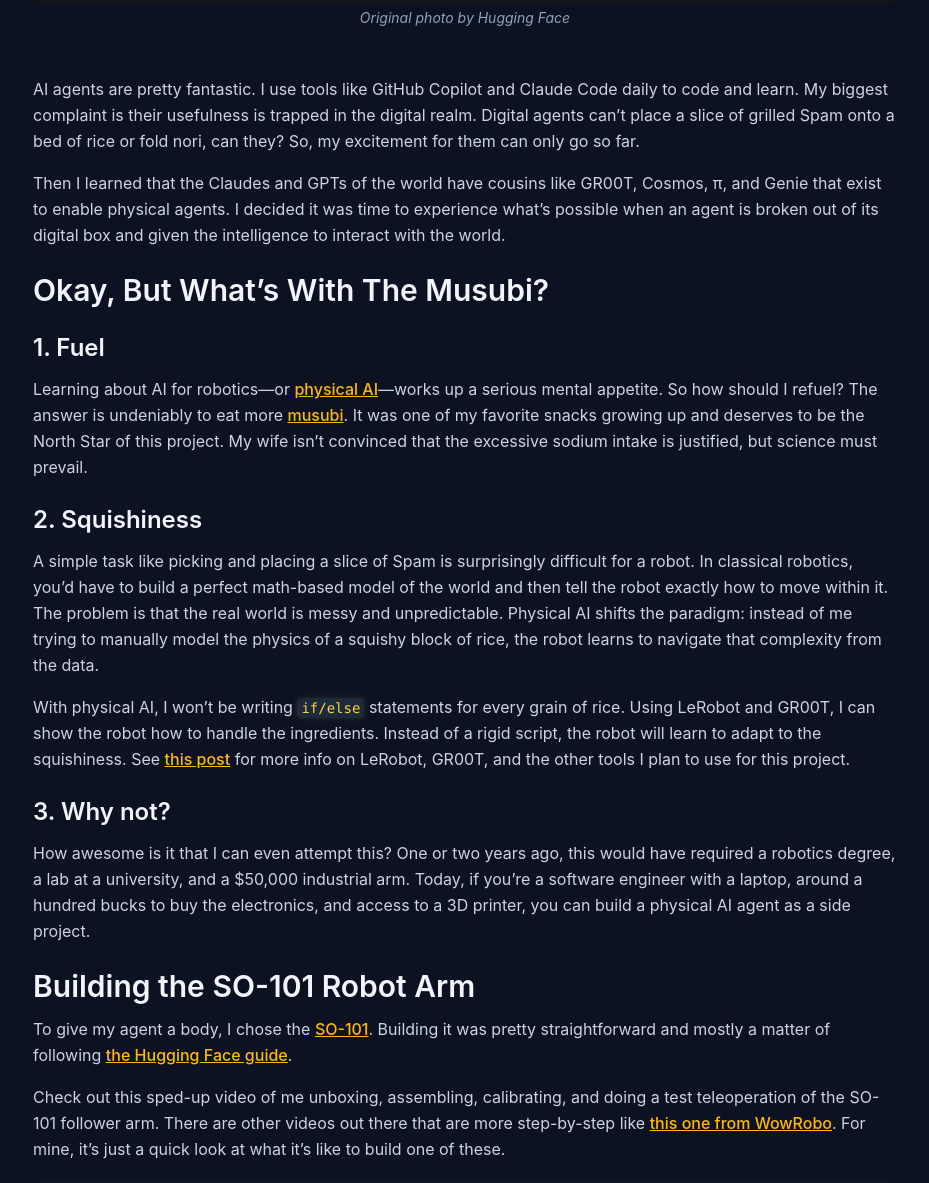
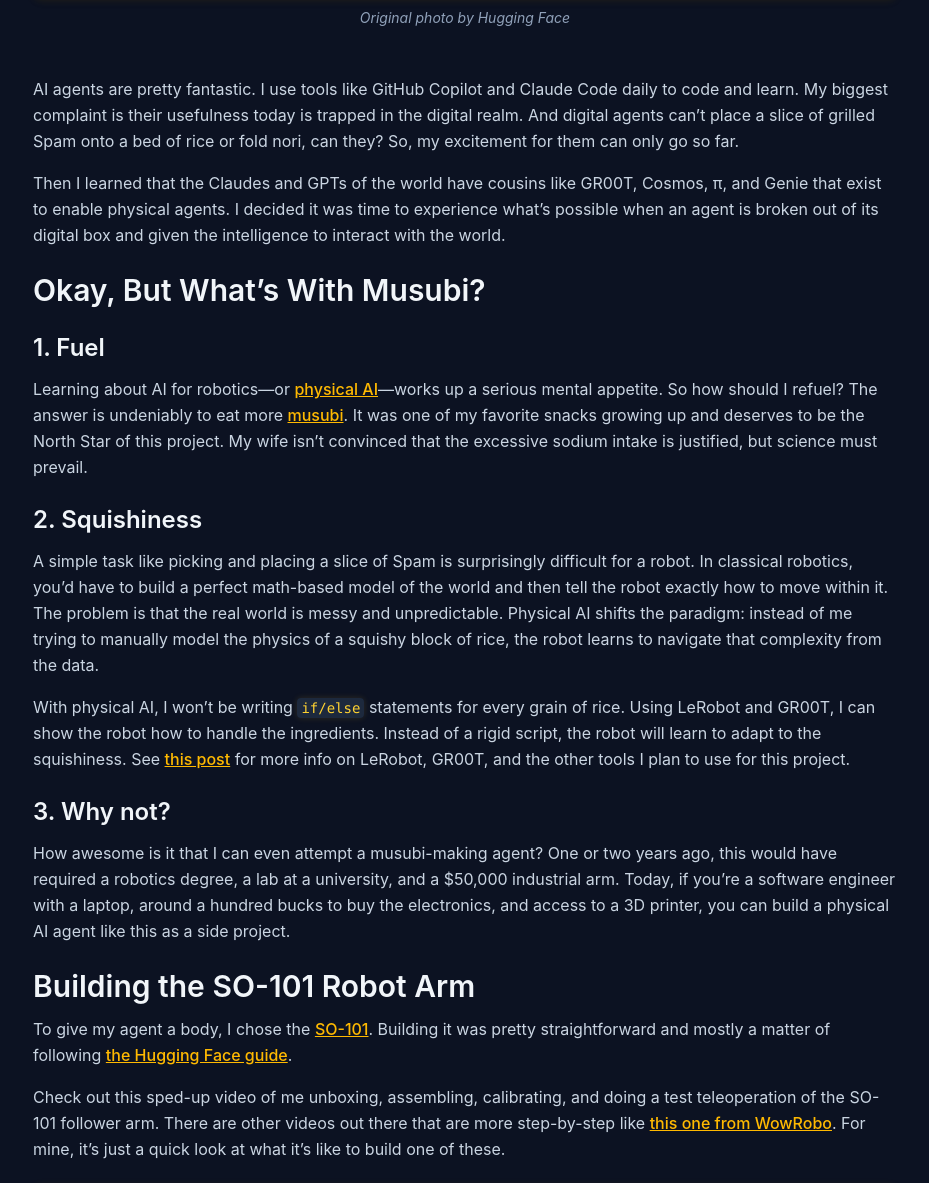
Before and after one commit to klcantrell/personal-site, an Astro site: page /blog/getting-physical-with-ai-1-a-body-for-my-musubi-making-agent in a window 1280 px wide. Shown: the part 944-2127 px from the top of the page, without its empty margins (175-1104 px from the left). Built offline with nearby package versions, Linux system fonts and the light colour scheme; Astro itself is replaced by a stand-in of ours.

Commit message:
Wording tweaks

```diff
--- a/src/content/blog/getting-physical-with-ai-1-a-body-for-my-musubi-making-agent.md
+++ b/src/content/blog/getting-physical-with-ai-1-a-body-for-my-musubi-making-agent.md
@@ -9,11 +9,11 @@
   caption: "Original photo by Hugging Face"
 ---
 
-AI agents are pretty fantastic. I use tools like GitHub Copilot and Claude Code daily to code and learn. My biggest complaint is their usefulness is trapped in the digital realm. Digital agents can’t place a slice of grilled Spam onto a bed of rice or fold nori, can they? So, my excitement for them can only go so far.
+AI agents are pretty fantastic. I use tools like GitHub Copilot and Claude Code daily to code and learn. My biggest complaint is their usefulness today is trapped in the digital realm. And digital agents can’t place a slice of grilled Spam onto a bed of rice or fold nori, can they? So, my excitement for them can only go so far.
 
 Then I learned that the Claudes and GPTs of the world have cousins like GR00T, Cosmos, π, and Genie that exist to enable physical agents. I decided it was time to experience what’s possible when an agent is broken out of its digital box and given the intelligence to interact with the world.
 
-## Okay, But What’s With The Musubi?
+## Okay, But What’s With Musubi?
 
 ### 1. Fuel
 
@@ -27,7 +27,7 @@
 
 ### 3. Why not?
 
-How awesome is it that I can even attempt this? One or two years ago, this would have required a robotics degree, a lab at a university, and a $50,000 industrial arm. Today, if you’re a software engineer with a laptop, around a hundred bucks to buy the electronics, and access to a 3D printer, you can build a physical AI agent as a side project.
+How awesome is it that I can even attempt a musubi-making agent? One or two years ago, this would have required a robotics degree, a lab at a university, and a $50,000 industrial arm. Today, if you’re a software engineer with a laptop, around a hundred bucks to buy the electronics, and access to a 3D printer, you can build a physical AI agent like this as a side project.
 
 ## Building the SO-101 Robot Arm
 
@@ -47,4 +47,4 @@
 
 ## What’s Next?
 
-Now I’ll be collecting the data to train GR00T how to move the SO-101. I’ve got the hardware, I’ve got the models, and now I just need to record enough data to train the model (without eating all the supplies first).
+Now I’ll be collecting the data to train GR00T how to move the SO-101. I’ve got the robot arm, I’ve got the models, and now I just need to record enough data for training (without eating all the supplies first).
```
